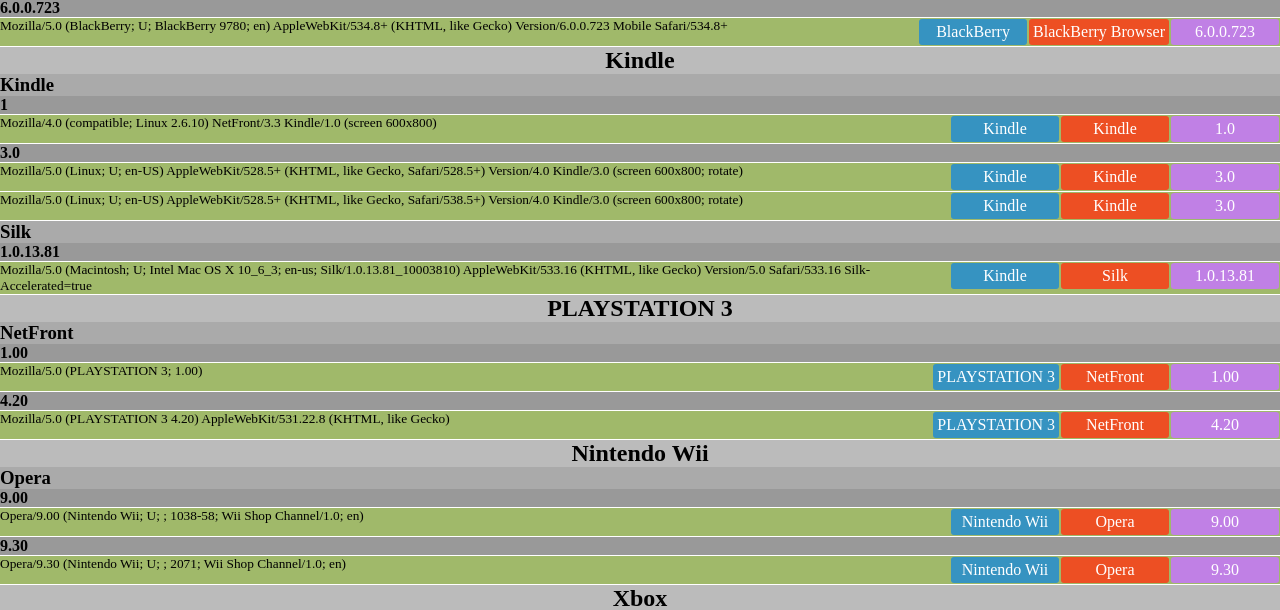
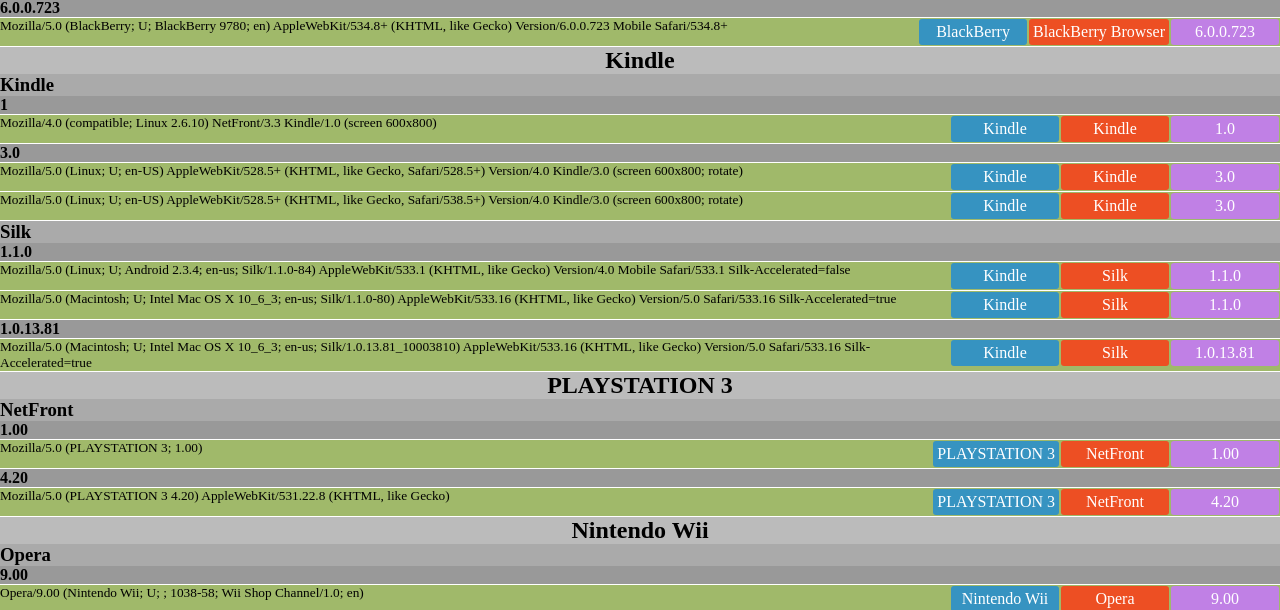
Before and after one commit to donatj/PhpUserAgent, a PHP site: page / in a window 1280 px wide. Shown: the part 2912-3522 px from the top of the page. Run offline with PHP 8.4, Linux system fonts and the light colour scheme.

Commit message:
More kindle tests added

```diff
--- a/index.php
+++ b/index.php
@@ -181,6 +181,12 @@ $data = array(
 'Mozilla/5.0 (Linux; U; en-US) AppleWebKit/528.5+ (KHTML, like Gecko, Safari/538.5+) Version/4.0 Kindle/3.0 (screen 600x800; rotate)'
 	=> array('platform' => 'Kindle', 'browser' => 'Kindle', 'version' => '3.0'),
 
+'Mozilla/5.0 (Linux; U; Android 2.3.4; en-us; Silk/1.1.0-84) AppleWebKit/533.1 (KHTML, like Gecko) Version/4.0 Mobile Safari/533.1 Silk-Accelerated=false'
+	=> array('platform' => 'Kindle', 'browser' => 'Silk', 'version' => '1.1.0'),
+
+'Mozilla/5.0 (Macintosh; U; Intel Mac OS X 10_6_3; en-us; Silk/1.1.0-80) AppleWebKit/533.16 (KHTML, like Gecko) Version/5.0 Safari/533.16 Silk-Accelerated=true'
+	=> array('platform' => 'Kindle', 'browser' => 'Silk', 'version' => '1.1.0'),
+
 
 'Mozilla/5.0 (Macintosh; U; Intel Mac OS X 10_6_3; en-us; Silk/1.0.13.81_10003810) AppleWebKit/533.16 (KHTML, like Gecko) Version/5.0 Safari/533.16 Silk-Accelerated=true'
 	=> array('platform' => 'Kindle', 'browser' => 'Silk', 'version' => '1.0.13.81'),
```
